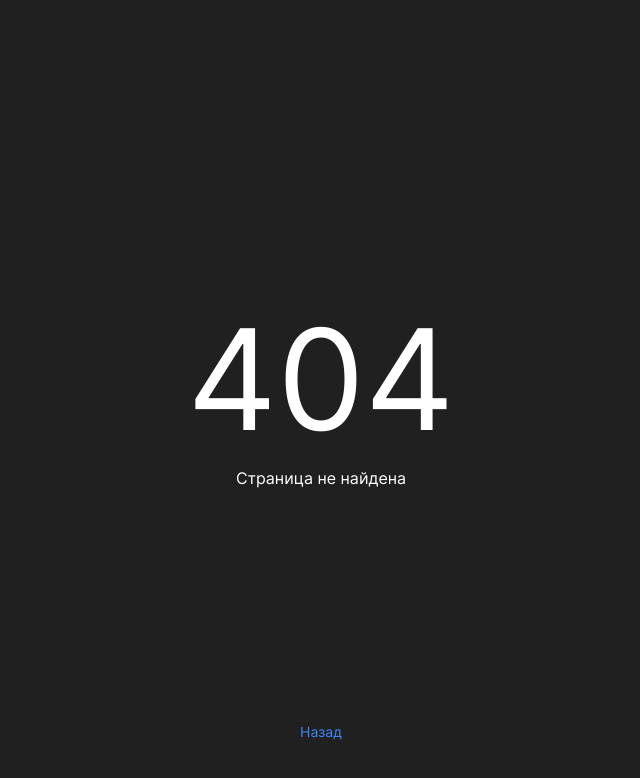
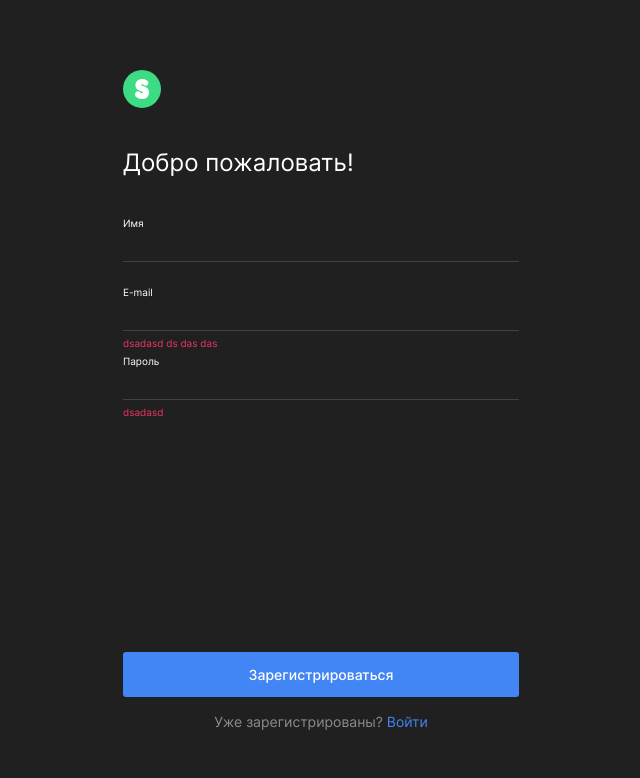
Before and after one commit to Allxy/movies-explorer-frontend, a React (Create React App) app: page /signup in a window 1280 px wide. Before the commit this address had no page. Shown: the top 778 px of the page, without its empty margins (319-959 px from the left). Built offline with nearby package versions, Linux system fonts and the light colour scheme.

Commit message:
feat: login and register pages

```diff
--- /dev/null
+++ b/src/features/Auth/Auth.module.css
@@ -0,0 +1,75 @@
+.auth {
+  padding: 70px 0;
+  max-width: 396px;
+  width: 100%;
+  align-self: center;
+  gap: 40px;
+  flex: 1;
+}
+
+
+.auth__logo {
+  align-self: flex-start;
+}
+
+.auth__form {
+  flex: 1;
+}
+
+.auth__submit {
+  margin-top: auto;
+  height: 45px;
+
+}
+
+.auth__link {
+  color: #8B8B8B;
+  font-weight: 400;
+  font-size: 14px;
+  line-height: 17px;
+  text-align: center;
+  margin-top: 16px;
+}
+
+@media screen and (max-width: 1023px) {
+  .auth {
+    flex: 0;
+    margin: auto 0;
+  }
+
+  .auth__submit {
+    margin-top: 130px;
+  }
+}
+
+@media screen and (max-width: 767px) {
+  .auth {
+    flex: 1;
+    padding: 56px 30px 30px;
+    box-sizing: border-box;
+    gap: 50px;
+  }
+
+  .auth__logo {
+    align-self: center;
+  }
+
+  .auth__title {
+    text-align: center;
+  }
+
+  .auth__form {
+    margin-top: 30px;
+  }
+
+  .auth__submit {
+    margin-top: auto;
+    font-size: 12px;
+    line-height: 15px;
+  }
+
+  .auth__link {
+    font-size: 12px;
+    line-height: 15px;
+  }
+}
--- /dev/null
+++ b/src/features/Auth/index.js
@@ -0,0 +1,25 @@
+import { Link } from "react-router-dom";
+import { Button, Flex, Heading, Logo } from "../../shared";
+import styles from "./Auth.module.css";
+
+function Auth({ title, button, children, link }) {
+  return (
+    <Flex direction="column" component="main" className={styles.auth}>
+      <Link to="/" className={styles.auth__logo}>
+        <Logo />
+      </Link>
+      <Heading component="h1" variant="h2" className={styles.auth__title}>
+        {title}
+      </Heading>
+      <Flex component="form" direction="column" className={styles.auth__form}>
+        {children}
+        <Button variant="blue" className={styles.auth__submit}>
+          {button}
+        </Button>
+        {link && <span className={styles.auth__link}>{link}</span>}
+      </Flex>
+    </Flex>
+  );
+}
+
+export default Auth;
--- a/src/features/Header/index.js
+++ b/src/features/Header/index.js
@@ -6,14 +6,21 @@ import Container from "../../shared/ui/Container";
 import Flex from "../../shared/ui/Flex";
 import Link from "../../shared/ui/Link";
 import Logo from "../../shared/ui/Logo";
+import { Link as RouterLink } from "react-router-dom";
 import styles from "./Header.module.css";
 
 function Header({ className }) {
-  const [isLog, setLog] = useState(true);
+  const [isLog, setLog] = useState(false);
   const loc = useLocation();
 
   return (
-    <header className={classNames(styles.header, className, loc.pathname === "/" && styles.header_main)}>
+    <header
+      className={classNames(
+        styles.header,
+        className,
+        loc.pathname === "/" && styles.header_main
+      )}
+    >
       <Container className={styles.header__content}>
         <Link className={styles.header__logo} component={NavLink} to="/">
           <Logo />
@@ -44,8 +51,10 @@ function Header({ className }) {
             </>
           ) : (
             <>
-              <Link className={styles.header__reg}>Регистрация</Link>
-              <Button component="a" variant="green">
+              <Link component={NavLink} to="/signup" className={styles.header__reg}>
+                Регистрация
+              </Link>
+              <Button component={RouterLink} to="/signin" variant="green">
                 Войти
               </Button>
             </>
--- a/src/features/SearchForm/SearchForm.module.css
+++ b/src/features/SearchForm/SearchForm.module.css
@@ -51,8 +51,6 @@
   .search__button {
     height: 44px;
     width: 80px;
-    font-size: 14px;
-    line-height: 18px;
   }
 
   .search__input {
--- /dev/null
+++ b/src/pages/Signin/index.js
@@ -0,0 +1,26 @@
+import { NavLink } from "react-router-dom";
+import Auth from "../../features/Auth";
+import { Link } from "../../shared";
+import Input from "../../shared/ui/Input";
+
+function Signin() {
+  return (
+    <Auth
+      title="Рады видеть!"
+      button={"Войти"}
+      link={
+        <span>
+          Уже зарегистрированы?{" "}
+          <Link variant="blue" component={NavLink} to="/signup">
+            Регистрация
+          </Link>
+        </span>
+      }
+    >
+      <Input label="E-mail" type="email" error="dsadasd ds das das"></Input>
+      <Input label="Пароль" type="password" error="dsadasd"></Input>
+    </Auth>
+  );
+}
+
+export default Signin;
--- /dev/null
+++ b/src/pages/Signup/index.js
@@ -0,0 +1,27 @@
+import { NavLink } from "react-router-dom";
+import Auth from "../../features/Auth";
+import { Link } from "../../shared";
+import Input from "../../shared/ui/Input";
+
+function Signup() {
+  return (
+    <Auth
+      title="Добро пожаловать!"
+      button={"Зарегистрироваться"}
+      link={
+        <>
+          Уже зарегистрированы?{" "}
+          <Link variant="blue" component={NavLink} to="/signin">
+            Войти
+          </Link>
+        </>
+      }
+    >
+      <Input label="Имя"></Input>
+      <Input label="E-mail" error="dsadasd ds das das"></Input>
+      <Input label="Пароль" type="password" error="dsadasd"></Input>
+    </Auth>
+  );
+}
+
+export default Signup;
--- a/src/pages/index.js
+++ b/src/pages/index.js
@@ -5,6 +5,8 @@ import Movies from "./Movies";
 import NotFound from "./NotFound";
 import Profile from "./Profile";
 import SavedMovies from "./SavedMovies";
+import Signin from "./Signin";
+import Signup from "./Signup";
 
 const HeaderLayout = () => (
   <>
@@ -25,13 +27,15 @@ function Routing() {
     <Routes>
       <Route element={<HeaderLayout />}>
         <Route element={<FooterLayout />}>
-          <Route path="/" element={<Main />}></Route>
-          <Route path="/movies" element={<Movies />}></Route>
-          <Route path="/saved-movies" element={<SavedMovies />}></Route>
+          <Route path="/" element={<Main />} />
+          <Route path="/movies" element={<Movies />} />
+          <Route path="/saved-movies" element={<SavedMovies />} />
         </Route>
-        <Route path="/profile" element={<Profile />}></Route>
+        <Route path="/profile" element={<Profile />} />
       </Route>
-      <Route path="*" element={<NotFound />}></Route>
+      <Route path="/signin" element={<Signin />} />
+      <Route path="/signup" element={<Signup />} />
+      <Route path="*" element={<NotFound />} />
     </Routes>
   );
 }
--- a/src/shared/ui/Button/Button.module.css
+++ b/src/shared/ui/Button/Button.module.css
@@ -7,6 +7,7 @@
   outline: none;
   border: none;
   color: #fff;
+  text-decoration: none;
 }
 
 .button_variant_transparent {
@@ -24,6 +25,8 @@
 
 .button_variant_blue {
   background-color: #4285F4;
+  font-size: 14px;
+  line-height: 18px;
 }
 
 .button_variant_lightgray {
--- /dev/null
+++ b/src/shared/ui/Input/Input.module.css
@@ -0,0 +1,44 @@
+.input {
+  font-weight: 400;
+  font-size: 10px;
+  line-height: 12px;
+}
+
+.input__field {
+  background: transparent;
+  border: none;
+  border-bottom: 1px solid #424242;
+  width: 100%;
+  color: #fff;
+  outline: none;
+  transition: 0.3s ease all;
+  font-size: 14px;
+  line-height: 17px;
+  padding: 5px 0 10px;
+}
+
+.input__field:focus {
+  border-color: #4285F4;
+}
+
+.input__field_error {
+  color: #EE3465;
+}
+
+.error {
+  visibility: hidden;
+  opacity: 0;
+  transition: 0.3s ease all;
+  color: #EE3465;
+  min-height: 24px;
+  font-weight: 400;
+  font-size: 10px;
+  line-height: 12px;
+  display: flex;
+  align-items: center;
+}
+
+.error_active {
+  visibility: visible;
+  opacity: 1;
+}
--- /dev/null
+++ b/src/shared/ui/Input/index.js
@@ -0,0 +1,27 @@
+import classNames from "classnames";
+import styles from "./Input.module.css";
+
+function Input({ label, error, name, type }) {
+  return (
+    <>
+      <label className={styles.input}>
+        {label}
+        <input
+          name={name}
+          type={type}
+          className={classNames(
+            styles.input__field,
+            error && styles.input__field_error
+          )}
+        ></input>
+        <span
+          className={classNames(styles.error, error && styles.error_active)}
+        >
+          {error}
+        </span>
+      </label>
+    </>
+  );
+}
+
+export default Input;
--- a/src/shared/ui/Link/Link.module.css
+++ b/src/shared/ui/Link/Link.module.css
@@ -12,3 +12,7 @@
 .link:active {
   opacity: 0.6;
 }
+
+.link_variant_blue {
+  color: #4285F4;
+}
--- a/src/shared/ui/Link/index.js
+++ b/src/shared/ui/Link/index.js
@@ -2,7 +2,7 @@ import classNames from "classnames";
 import { NavLink } from "react-router-dom";
 import styles from "./Link.module.css";
 
-function Link({ component: C = "a", className, children, ...rest }) {
+function Link({ component: C = "a", variant, className, children, ...rest }) {
   const customClasses = (isActive) =>
     typeof className === "function" ? className(isActive) : className;
 
@@ -10,7 +10,8 @@ function Link({ component: C = "a", className, children, ...rest }) {
     classNames(
       customClasses(isActive),
       styles.link,
-      isActive && styles.link_active
+      isActive && styles.link_active,
+      variant && styles["link_variant_blue"]
     );
 
   return (
```
